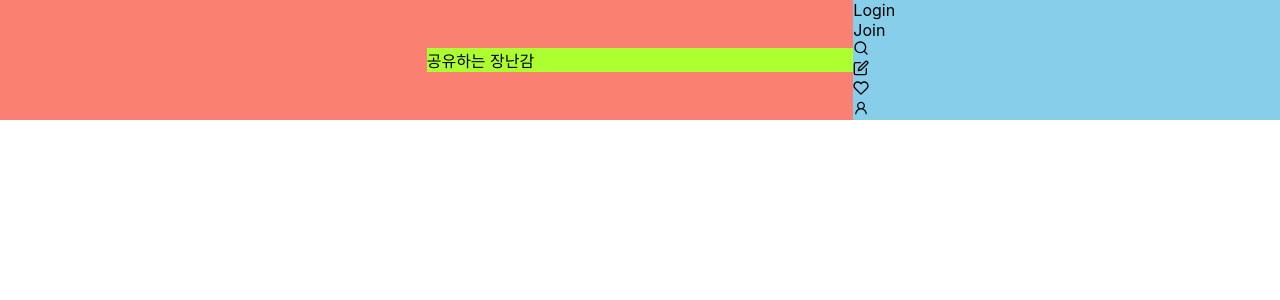
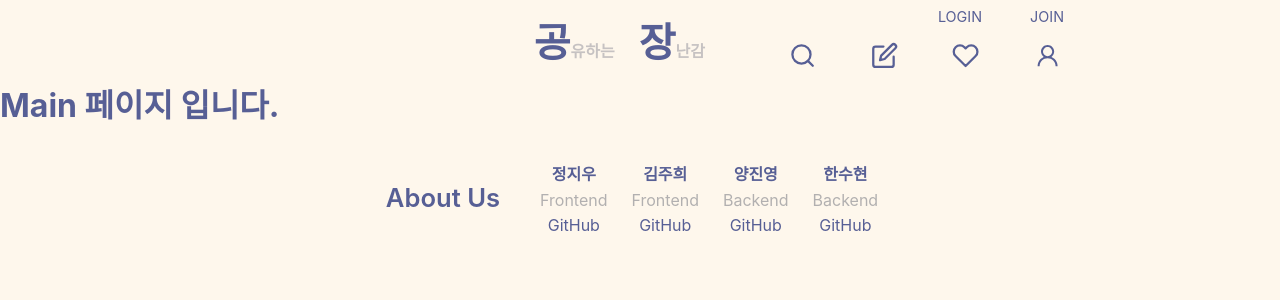
Before and after one commit to yjy1412/GongJang, a React (Create React App) app in the folder client/: page / in a window 1280 px wide. Shown: the top 300 px of the page. Built offline with nearby package versions, Linux system fonts and the light colour scheme.

Commit message:
feat : Header, Footer 컴포넌트 배치

```diff
--- a/client/src/App.js
+++ b/client/src/App.js
@@ -8,10 +8,13 @@ import PostDetail from './pages/PostDetail';
 import UpdatePassword from './pages/UpdatePassword';
 import WishList from './pages/WishList';
 import Write from './pages/Write';
+import Header from './components/common/header/Header';
+import Footer from './components/common/Footer';
 
 function App() {
   return (
     <>
+      <Header/>
       <Switch>
         <Route component={Main} exact path="/"/>
         <Route component={Join} path="/join"/>
@@ -22,6 +25,7 @@ function App() {
         <Route component={WishList} path="/wishList"/>
         <Route component={Write} path="/write"/>
       </Switch>
+      <Footer/>
     </>
   );
 }
--- /dev/null
+++ b/client/src/components/common/Footer.js
@@ -0,0 +1,60 @@
+import React from 'react';
+import styled from 'styled-components';
+
+const FooterBlock = styled.footer`
+  display: flex;
+  justify-content: center;
+  align-items: center;
+  gap: 2rem;
+  .about {
+    font-size: 1.6rem;
+    font-weight: 600;
+  }
+  .contributers {
+    display: flex;
+    padding: 1.7rem 0;
+    li {
+      text-align: center;
+      padding: 0.5rem;
+      margin-right: 0.5rem;
+      p {
+        color: #b2b0b0;
+        margin: 0.3rem 0;
+      }
+    }
+  }
+`;
+
+const Footer = () => {
+  return (
+    <FooterBlock>
+      <div className="about">
+        <p>About Us</p>
+      </div>
+      <ul className="contributers">
+        <li>
+          <h4>정지우</h4>
+          <p>Frontend</p>
+          <a href="https://github.com/djdu4496">GitHub</a>
+        </li>
+        <li>
+          <h4>김주희</h4>
+          <p>Frontend</p>
+          <a href="https://github.com/treatme030">GitHub</a>
+        </li>
+        <li>
+          <h4>양진영</h4>
+          <p>Backend</p>
+          <a href="https://github.com/yjy1412">GitHub</a>
+        </li>
+        <li>
+          <h4>한수현</h4>
+          <p>Backend</p>
+          <a href="https://github.com/Gwangandong">GitHub</a>
+        </li>
+      </ul>
+    </FooterBlock>
+  );
+};
+
+export default Footer;
--- a/client/src/components/common/Header.js
+++ /dev/null
@@ -1,70 +0,0 @@
-import React from 'react';
-import { Link } from 'react-router-dom';
-import styled from 'styled-components';
-import { FiSearch, FiEdit, FiHeart } from 'react-icons/fi';
-import { AiOutlineUser } from 'react-icons/ai';
-
-const HeaderBlock = styled.header`
-    width: 100%;
-    height: 100px;
-    background: salmon;
-`;
-
-const HeaderLayoutStyle = styled.div`
-    display: flex;
-    justify-content: space-between;
-    align-items: center;
-    background: salmon;
-    .space {
-        flex: 1;
-    }
-    .logo {
-        flex: 1;
-        background: greenyellow;
-    }
-    .menu-box {
-        flex: 1;
-        background: skyblue;
-    }
-`;
-
-const Header = () => {
-    return (
-        <HeaderBlock>
-            <HeaderLayoutStyle>
-                <div className="space"></div>
-                <div className="logo">
-                    <Link to="/">
-                        <p><span>공</span>유하는 <span>장</span>난감</p>
-                    </Link>
-                </div>
-                <div className="menu-box">
-                    <ul className="auth">
-                        <li>
-                            <Link to="/login">Login</Link>
-                        </li>
-                        <li>
-                            <Link to="/join">Join</Link>
-                        </li>
-                    </ul>
-                    <ul className="menu-icons">
-                        <li>
-                            <FiSearch/>
-                        </li>
-                        <li>
-                            <Link to="/write"><FiEdit/></Link>
-                        </li>
-                        <li>
-                            <Link to="wishList"><FiHeart/></Link>
-                        </li>
-                        <li>
-                            <Link to="mypage"><AiOutlineUser/></Link>
-                        </li>
-                    </ul>
-                </div>
-            </HeaderLayoutStyle>
-        </HeaderBlock>
-    );
-};
-
-export default Header;
--- /dev/null
+++ b/client/src/components/common/header/Header.js
@@ -0,0 +1,103 @@
+import React from 'react';
+import { Link } from 'react-router-dom';
+import styled from 'styled-components';
+import MenuIcons from './MenuIcons';
+import Search from './Search';
+
+const HeaderBlock = styled.header`
+    position: relative;
+    width: 100%;
+    height: 80px;
+`;
+
+const HeaderLayoutStyle = styled.div`
+    width: 70%;
+    height: 100%;
+    margin: 0 auto;
+    display: flex;
+    justify-content: space-between;
+    align-items: center;
+    color: #575F95;
+    .space {
+        flex: 1;
+    }
+    .logo {
+        flex: 1;
+        .logo-text {
+            display: flex;
+            justify-content: center;
+            gap: 1.5rem;
+            p {
+            color: #c6c2c2;
+            font-weight: 600;
+            }
+            span {
+                color: #575F95;
+                font-size: 2.5rem;
+                font-weight: bold;
+            }
+        }
+    }
+    .menu-box {
+        flex: 1;
+        height: 100%;
+        display: flex;
+        flex-direction: column;
+        justify-content: space-between;
+    }
+`;
+
+const MenuBoxBlock = styled.div`
+    flex: 1;
+    height: 100%;
+    display: flex;
+    flex-direction: column;
+    justify-content: space-between;
+    .auth {
+        flex: 1;
+        display: flex;
+        justify-content: flex-end;
+        font-size: 0.9rem;
+        li {
+            display: flex;
+            a {
+               padding: 0.5rem 1.5rem 0;
+            }
+        }
+    }
+`;
+
+const Header = () => {
+    //Search 컴포넌트는 우선 transform으로 안보이게 위로 올려 둠
+    return (
+        <HeaderBlock>
+            <HeaderLayoutStyle>
+                <div className="space"></div>
+                <div className="logo">
+                    <Link to="/" className="logo-text">
+                        <div>
+                            <p><span>공</span>유하는</p>
+                        </div>
+                        <div>
+                            <p><span>장</span>난감</p>
+                         </div>
+                    </Link>
+                </div>
+                <MenuBoxBlock className="menu-box">
+                    <ul className="auth">
+                        <li>
+                            <Link to="/login">LOGIN</Link>
+                        </li>
+                        <li>
+                            <Link to="/join">JOIN</Link>
+                        </li>
+                    </ul>
+                    <MenuIcons/>
+                </MenuBoxBlock>
+                <Search/>
+            </HeaderLayoutStyle>
+        </HeaderBlock>
+    );
+};
+
+export default Header;
--- /dev/null
+++ b/client/src/components/common/header/MenuIcons.js
@@ -0,0 +1,48 @@
+import React from 'react';
+import { Link } from 'react-router-dom';
+import styled from 'styled-components';
+import { FiSearch, FiEdit, FiHeart } from 'react-icons/fi';
+import { AiOutlineUser } from 'react-icons/ai';
+
+const MenuIconsBlock = styled.ul`
+  flex: 1;
+  display: flex;
+  justify-content: flex-end;
+  align-items: center;
+  font-size: 1.7rem;
+  li {
+    height: 100%;
+    display: flex;
+    align-items: center;
+    a {
+      width: 100%;
+      padding: 0 1.7rem 0.5rem;
+      display: flex;
+    }
+  }
+  .search {
+    padding: 0 1.7rem 0.5rem;
+    cursor: pointer;
+  }
+`;
+
+const MenuIcons = () => {
+  return (
+    <MenuIconsBlock >
+      <li className="search">
+          <FiSearch/>
+      </li>
+      <li>
+          <Link to="/write"><FiEdit/></Link>
+      </li>
+      <li>
+          <Link to="wishList"><FiHeart/></Link>
+      </li>
+      <li>
+          <Link to="mypage"><AiOutlineUser/></Link>
+      </li>
+  </MenuIconsBlock>
+  );
+};
+
+export default MenuIcons;
--- /dev/null
+++ b/client/src/components/common/header/Search.js
@@ -0,0 +1,94 @@
+import React from 'react';
+import styled from 'styled-components';
+import { FiSearch } from 'react-icons/fi';
+
+const SearchBlock = styled.div`
+  position: absolute;
+  top: 0;
+  left: 0;
+  right: 0;
+  width: 100%;
+  background: #dadcec;
+  transform: translateY(-120%);
+  transition: transform .3s;
+  .wrap {
+    width:70%;
+    margin: 0 auto;
+    padding: 2rem 0;
+    .search-container {
+      width: 50%;
+      margin: 0 auto;
+      display: flex;
+      flex-direction: column;
+      align-items: center;
+      .search-box {
+        width: 100%;
+        padding: 0.5rem 0;
+        display: flex;
+        align-items: center;
+        input {
+          width: 100%;
+          font-size: 1.3rem;
+          border-bottom: 1px solid #575F95;
+          padding-bottom: 0.2rem;
+          &::placeholder {
+            color: #b2b0b0;
+          }
+        }
+        .search-icon {
+          font-size: 1.5rem;
+          padding: 0.5rem;
+          cursor: pointer;
+        }
+      }
+      .category-box {
+        width: 100%;
+        .category-list {
+          display: flex;
+          align-items: center;
+          justify-content: flex-start;
+          gap: 3rem;
+          padding-top: 0.5rem;
+          padding-bottom: 0.5rem;
+          span {
+            font-weight: 600;
+            margin-right: 1rem;
+          }
+        }
+      }
+    }
+  }
+`;
+
+const Search = () => {
+
+  return (
+    <SearchBlock>
+      <div className="wrap">
+        <div className="search-container">
+          <div className="search-box">
+            <input
+            type="text"
+            placeholder="나눔 아이템을 검색하세요."
+            name=""
+            value=""
+            />
+            <div className="search-icon" >
+              <FiSearch/>
+            </div>
+          </div>
+          <div className="category-box">
+            <ul className="category-list">
+              <li><span>카테고리</span></li>
+              <li>보드게임</li>
+              <li>퍼즐</li>
+              <li>레고</li>
+            </ul>
+          </div>
+        </div>
+      </div>
+    </SearchBlock>
+  );
+};
+
+export default Search;
--- a/client/src/index.css
+++ b/client/src/index.css
@@ -14,7 +14,8 @@ body {
     sans-serif;
   -webkit-font-smoothing: antialiased;
   -moz-osx-font-smoothing: grayscale;
-  background: #fff;
+  background: #fef7ec;
+  color: #575f95;
   height: 100%;
 }
 
--- a/client/src/pages/Main.js
+++ b/client/src/pages/Main.js
@@ -1,10 +1,9 @@
 import React from 'react';
-import Header from '../components/common/Header';
 
 const Main = () => {
   return (
     <div>
-      <Header/>
+      <h1>Main 페이지 입니다.</h1>
     </div>
   );
 };
```
Also changed, not shown: client/src/components/common/Button.js (added, +23 -0 lines).
